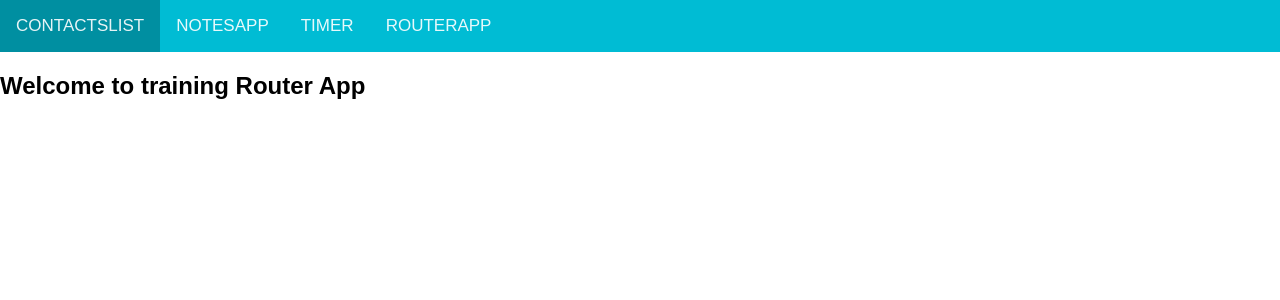
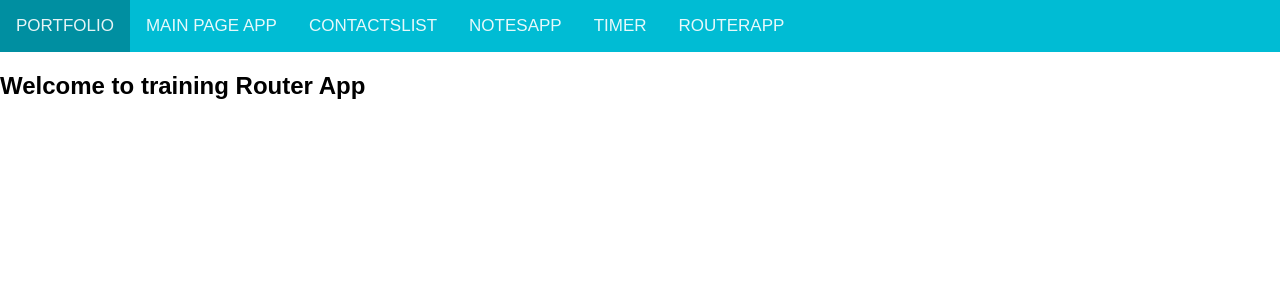
Before and after one commit to AlksAlena/test_route, a React app: page / in a window 1280 px wide. Shown: the top 300 px of the page. Built offline with nearby package versions, Linux system fonts and the light colour scheme.

Commit message:
Fixed exist links & added new links(main page app, home page)

```diff
--- a/src/App.js
+++ b/src/App.js
@@ -15,16 +15,22 @@ export default class App extends Component {
 				<nav className="app-menu">
 					<ul className="menu-bar">
 						<li className="menu-item">
-							<Link className="menu-item-link" to='/contacts'>ContactsList</Link>
+							<Link className="menu-item-link home-link" to='/'>Portfolio</Link>
 						</li>
 						<li className="menu-item">
-							<Link className="menu-item-link" to='/notes'>NotesApp</Link>
+							<Link className="menu-item-link main-link" to='/test_route'>Main page app</Link>
 						</li>
 						<li className="menu-item">
-							<Link className="menu-item-link" to='/timer'>Timer</Link>
+							<Link className="menu-item-link" to='/test_route/contacts'>ContactsList</Link>
 						</li>
 						<li className="menu-item">
-							<Link className="menu-item-link" to='/route'>RouterApp</Link>
+							<Link className="menu-item-link" to='/test_route/notes'>NotesApp</Link>
+						</li>
+						<li className="menu-item">
+							<Link className="menu-item-link" to='/test_route/timer'>Timer</Link>
+						</li>
+						<li className="menu-item">
+							<Link className="menu-item-link" to='/test_route/route'>RouterApp</Link>
 						</li>
 					</ul>
 				</nav>
@@ -33,10 +39,10 @@ export default class App extends Component {
 					<h1>Welcome to training Router App</h1>
 
 					<Switch>
-						<Route path="/contacts" component={ContactsList} />
-						<Route path="/notes" component={NotesApp} />
-						<Route path="/timer" component={Timer} />
-						<Route path="/route" component={RouteApp} />
+						<Route path="/test_route/contacts" component={ContactsList} />
+						<Route path="/test_route/notes" component={NotesApp} />
+						<Route path="/test_route/timer" component={Timer} />
+						<Route path="/test_route/route" component={RouteApp} />
 					</Switch>
 				</section>
 			</div>
```
